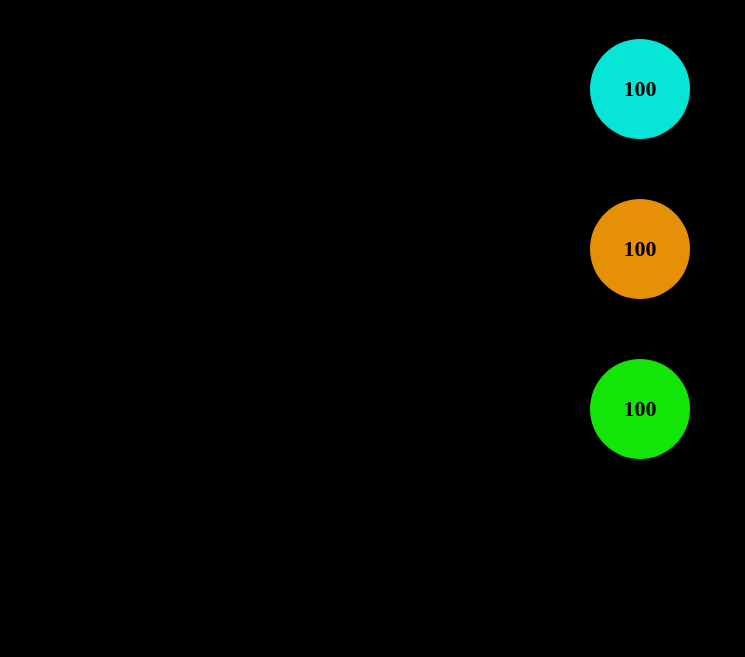
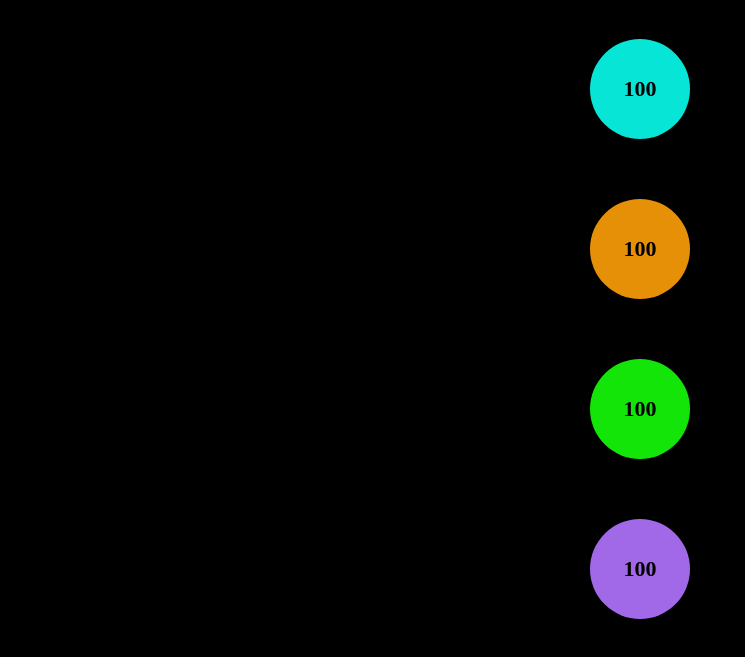
Before and after one commit to MoamenF/the-ball-game, a plain HTML site: page index.html in a window 1280 px wide. Shown: the part 79-736 px from the top of the page, without its empty margins (0-745 px from the left). Drawn offline with Linux system fonts and the light colour scheme.

Commit message:
Add fourth ball with different style

```diff
--- a/css/styles.css
+++ b/css/styles.css
@@ -67,3 +67,23 @@ body {
 
     transition: width 1s ease-in-out;
 }
+
+.ball-4 {
+    display: flex;
+    align-items: center;
+    justify-content: center;
+
+    width: 100px;
+    aspect-ratio: 1;
+    border-radius: 50%;
+
+    margin: 60px auto;
+
+    background-color: rgb(161, 104, 231);
+
+    color: black;
+    font-size: 22px;
+    font-weight: bold;
+
+    transition: width 1s ease-in-out;
+}
--- a/index.html
+++ b/index.html
@@ -14,6 +14,7 @@
     <div class="ball" onclick="onBallClick(400)">100</div>
     <div class="ball-2" onclick="onBall2Click(500)">100</div>
     <div class="ball-3" onclick="onBall3Click()">100</div>
+    <div class="ball-4" onclick="onBall4Click()">100</div>
 
     <script src="main.js"></script>
     <script src="util.js"></script>
```
